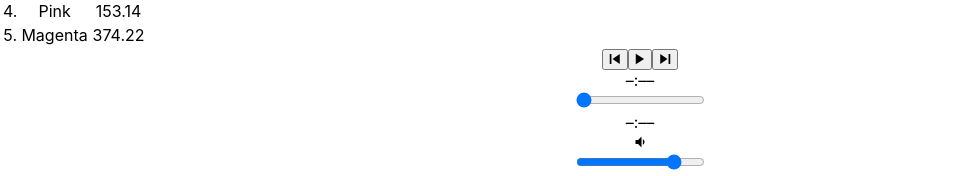
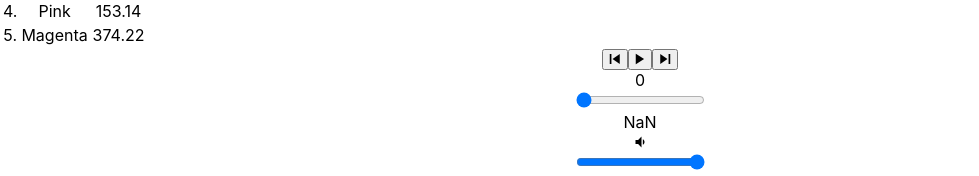
Before and after one commit to mrhxs/bloc-jams-react, a React (Create React App) app: page /album/the-colors in a window 1280 px wide. Shown: the part 870-1046 px from the top of the page, without its empty margins (0-979 px from the left). Built offline with nearby package versions, Linux system fonts and the light colour scheme.

Commit message:
time and volume controls added

```diff
--- a/src/components/Album.js
+++ b/src/components/Album.js
@@ -13,12 +13,42 @@
      this.state = {
        album,
        currentSong: album.songs[0],
-       isPlaying: false
+       currentTime: 0,
+       duration: album.songs[0].duration,
+       isPlaying: false,
+       hoveringSong: null,
+       volume: 0.5
      };
 
      this.audioElement = document.createElement('audio');
      this.audioElement.src = album.songs[0].audioSrc;
   }
+
+  componentDidMount() {
+    this.eventListeners = {
+      timeupdate: e => {
+        this.setState({ currentTime: this.audioElement.currentTime });
+      },
+      durationchange: e => {
+        this.setState({ duration: this.audioElement.duration });
+      },
+      volumeupdate: e => {
+        this.setState({
+          currentVolume: this.audioElement.volume
+        });
+      }
+    };
+    this.audioElement.addEventListener('timeupdate', this.eventListeners.timeupdate);
+    this.audioElement.addEventListener('durationchange', this.eventListeners.durationchange);
+    this.audioElement.removeEventListener("volumeupdate", this.eventListeners.volumeupdate);
+  }
+
+  componentWillUnmount() {
+    this.audioElement.src = null;
+    this.audioElement.removeEventListener('timeupdate', this.eventListeners.timeupdate);
+    this.audioElement.removeEventListener('durationchange', this.eventListeners.durationchange);
+  }
+
 
   play() {
     this.audioElement.play();
@@ -87,6 +117,20 @@
     );
   }
 
+  handleTimeChange(e) {
+    const newTime = this.audioElement.duration * e.target.value;
+    this.audioElement.currentTime = newTime;
+    this.setState({ currentTime: newTime });
+  }
+
+  handleVolumeChange(e) {
+    const newVolume = e.target.value;
+    this.audioElement.volume = newVolume;
+    this.setState({
+      volume: newVolume
+    });
+  }
+
   render() {
     return (
      <section className="album">
@@ -125,9 +169,14 @@
           <PlayBar
            isPlaying={this.state.isPlaying}
            currentSong={this.state.currentSong}
+           currentTime={this.audioElement.currentTime}
+           duration={this.audioElement.duration}
            handleSongClick={() => this.handleSongClick(this.state.currentSong)}
            handlePrevClick={() => this.handlePrevClick()}
            handleNextClick={() => this.handleNextClick()}
+           handleTimeChange={(e) => this.handleTimeChange(e)}
+           currentVolume={this.audioElement.volume}
+           handleVolumeChange={e => this.handleVolumeChange(e)}
            />
         </section>
     );
--- a/src/components/PlayBar.js
+++ b/src/components/PlayBar.js
@@ -16,13 +16,29 @@
                 </button>
                 </section>
                 <section id="time-control">
-                    <div className="current-time">–:––</div>
-                    <input type="range" className="seek-bar" value="0" />
-                    <div className="total-time">–:––</div>
+                    <div className="current-time">{this.props.currentTime}</div>
+                    <input
+                        type="range"
+                        className="seek-bar"
+                        value={(this.props.currentTime / this.props.duration) || 0}
+                        max="1"
+                        min="0"
+                        step="0.01"
+                        onChange={this.props.handleTimeChange}
+                    />
+                    <div className="total-time">{this.props.duration}</div>
                 </section>
                 <section id="volume-control">
                     <div className="icon ion-md-volume-low"></div>
-                    <input type="range" className="seek-bar" value="80" />
+                    <input
+                        type="range"
+                        className="seek-bar"
+                        value={this.props.currentVolume || 0}
+                        max="1"
+                        min="0"
+                        step="0.01"
+                        onChange={this.props.handleVolumeChange}
+                        />
                     <div className="icon ion-md-volume-high"></div>
             </section>
         </section>
```
